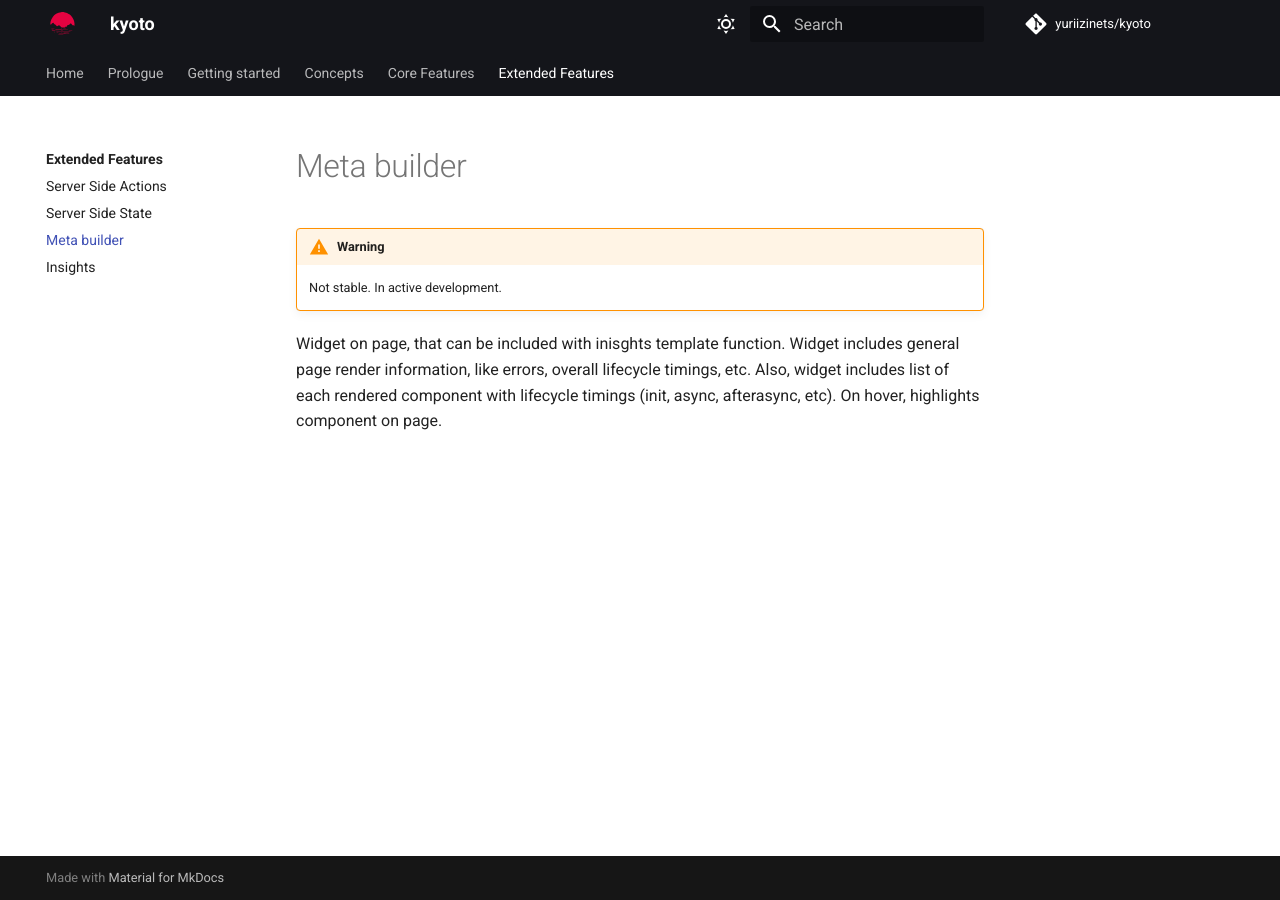
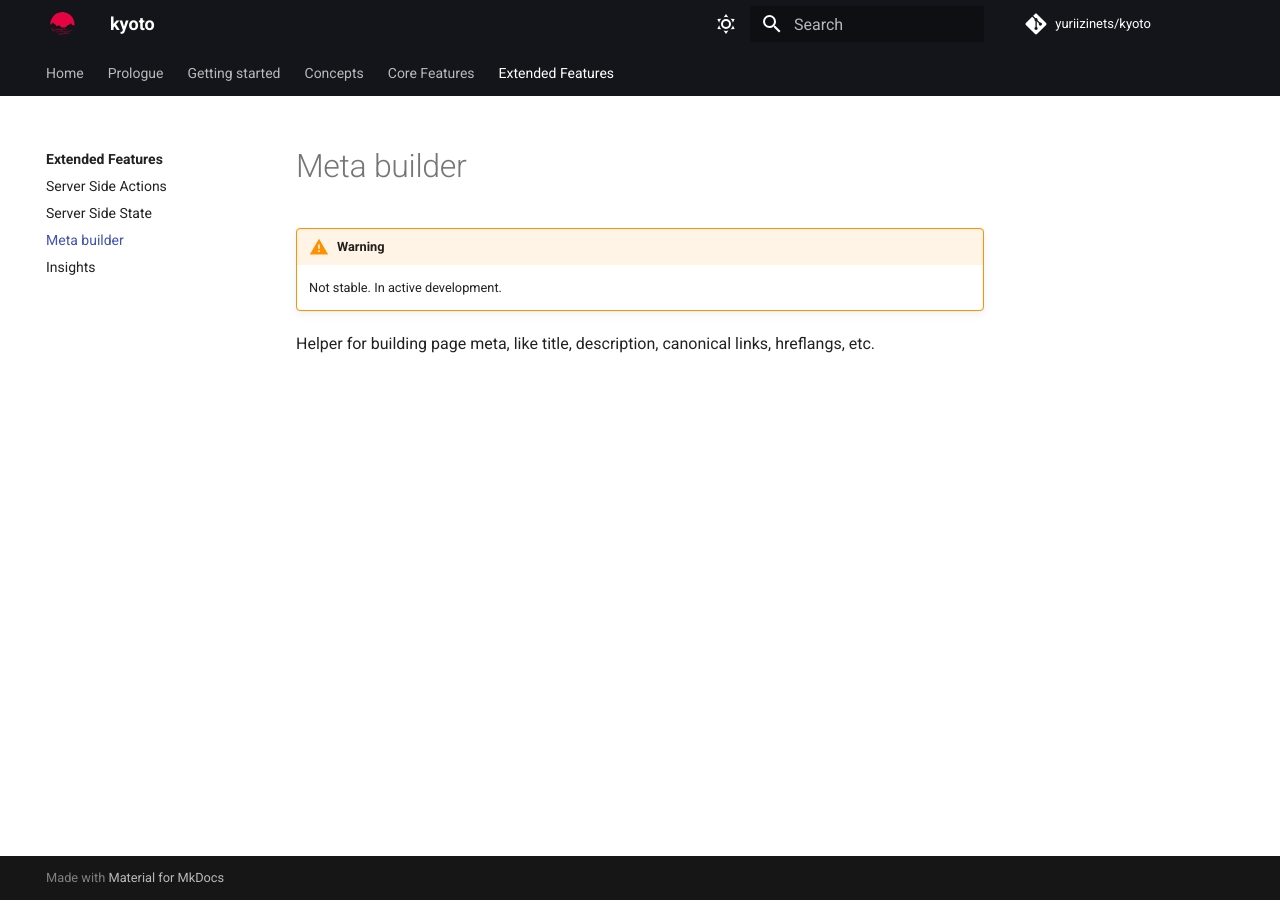
Before and after one commit to KimuraDanaka119/kyoto, an MkDocs documentation site: the page built from docs/extended-features/meta-builder.md, in a window 1280 px wide. Built offline with MkDocs 1.6.1 and Material for MkDocs 9.7.7, drawn with Linux system fonts in a browser that asks for light colours; comment, search, counter and statistics services are not loaded.

Commit message:
documentation update

```diff
--- a/docs/extended-features/meta-builder.md
+++ b/docs/extended-features/meta-builder.md
@@ -4,4 +4,4 @@
 !!! warning
     Not stable. In active development.
 
-Widget on page, that can be included with inisghts template function. Widget includes general page render information, like errors, overall lifecycle timings, etc. Also, widget includes list of each rendered component with lifecycle timings (init, async, afterasync, etc). On hover, highlights component on page.
+Helper for building page meta, like title, description, canonical links, hreflangs, etc.
```
